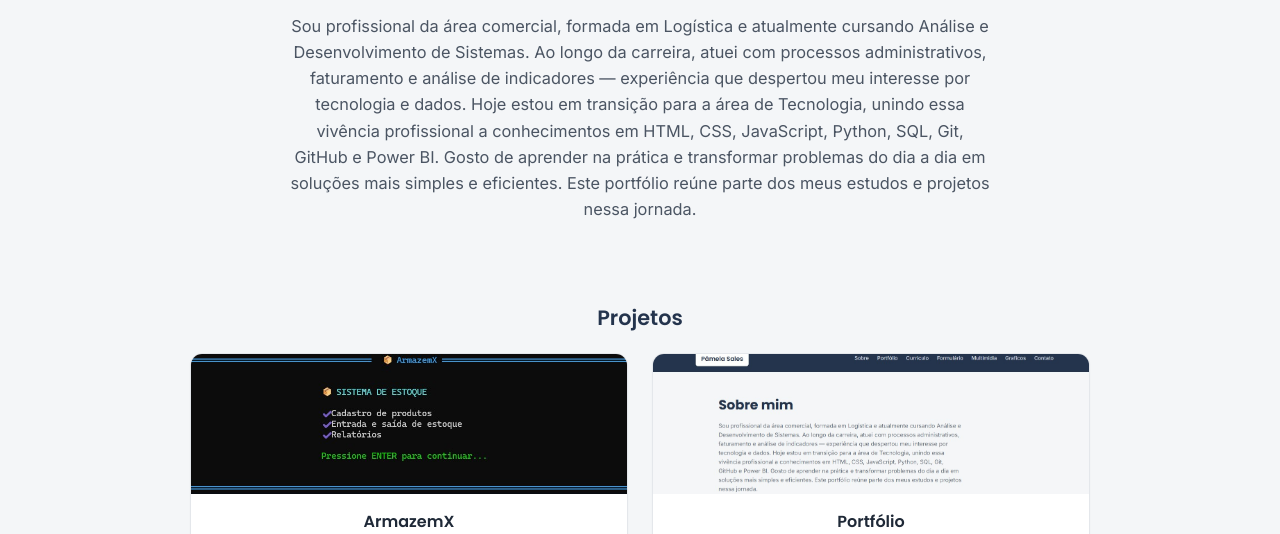
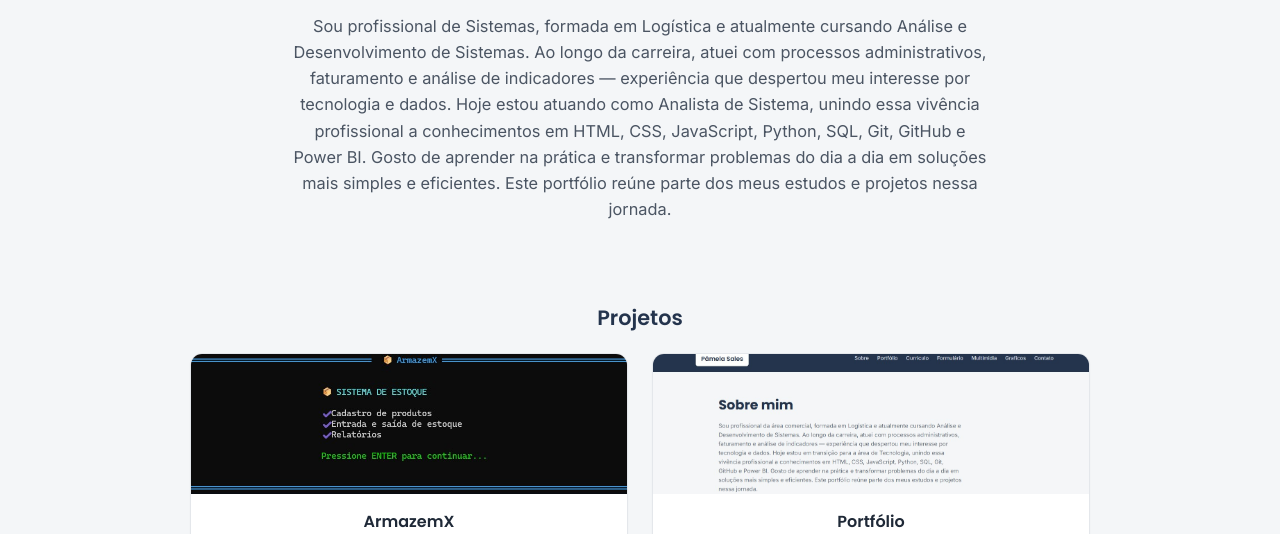
Before and after one commit to gsapamela/Portif-lio_Pamela-Sales, a plain HTML site: page index.html in a window 1280 px wide. Shown: the part 249-783 px from the top of the page. Drawn offline with nearby package versions, Linux system fonts and the light colour scheme.

Commit message:
Update index.html

```diff
--- a/index.html
+++ b/index.html
@@ -74,14 +74,14 @@
                 <h1>Sobre mim</h1>
 
                 <p>
-                    Sou profissional da área comercial, formada em
+                    Sou profissional de Sistemas, formada em
                     Logística e atualmente cursando Análise e
                     Desenvolvimento de Sistemas. Ao longo da carreira,
                     atuei com processos administrativos, faturamento
                     e análise de indicadores — experiência que
                     despertou meu interesse por tecnologia e dados.
 
-                    Hoje estou em transição para a área de Tecnologia,
+                    Hoje estou atuando como Analista de Sistema,
                     unindo essa vivência profissional a conhecimentos
                     em HTML, CSS, JavaScript, Python, SQL, Git,
                     GitHub e Power BI.
@@ -109,7 +109,7 @@
                     <div class="col-12 col-md-6">
                         <article class="card h-100">
                             <img
-                                src="imagens/armazemx.jpg"
+                                src="imagens/Armazemx.jpg"
                                 alt="Tela do sistema ArmazemX para controle de estoque de um armazém"
                                 class="card-thumb">
 
```
